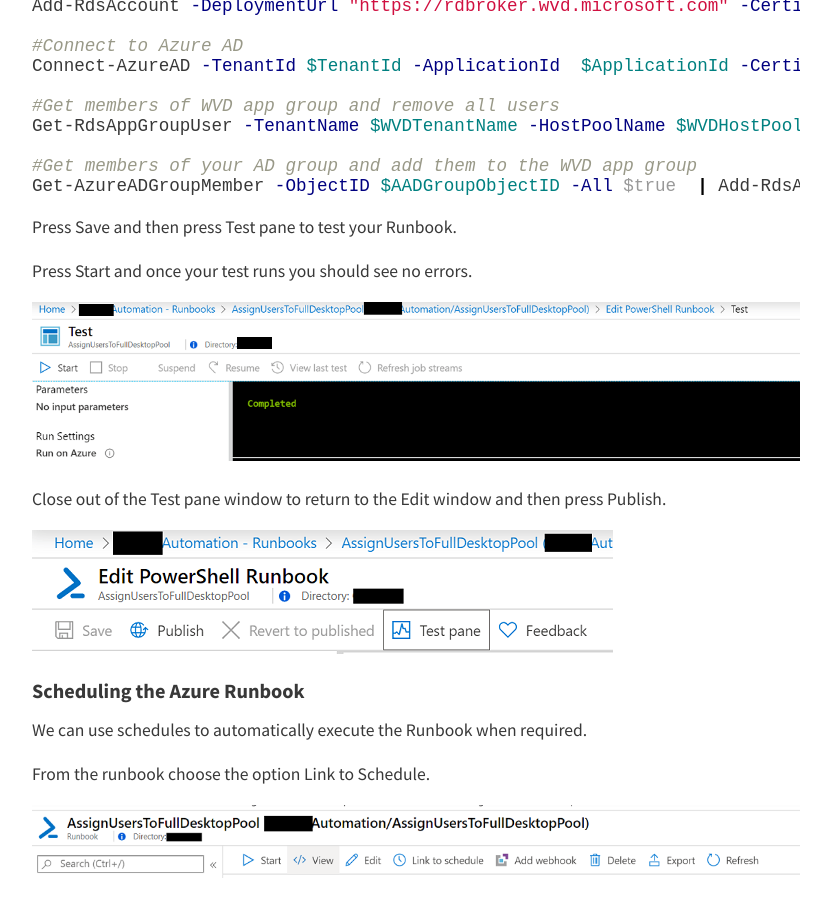
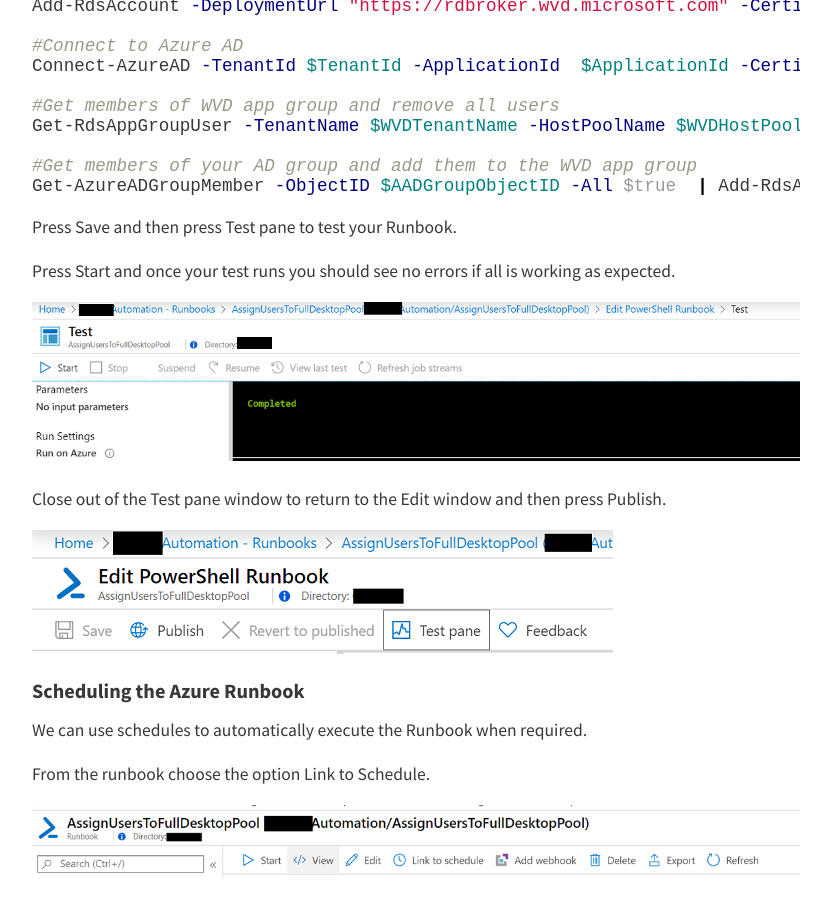
Before and after one commit to rossinthecloud/rossinthecloud.github.io, a Jekyll site: the page built from _posts/2020-02-16-WVD-AddRemoveByADGroup.md, in a window 1280 px wide and 900 px high, scrolled down 7632 px. Shown: the whole window, without its empty margins (224-1055 px from the left). Built offline with Jekyll 4.4.1, drawn with Linux system fonts in a browser that asks for light colours; nearby versions of some CDN libraries; comment, search, counter and statistics services are not loaded.

Commit message:
Update 2020-02-16-WVD-AddRemoveByADGroup.md

````diff
--- a/_posts/2020-02-16-WVD-AddRemoveByADGroup.md
+++ b/_posts/2020-02-16-WVD-AddRemoveByADGroup.md
@@ -154,7 +154,7 @@
 ```
 Press Save and then press Test pane to test your Runbook.
 
-Press Start and once your test runs you should see no errors.
+Press Start and once your test runs you should see no errors if all is working as expected.
 
 ![]({{ site.baseurl }}/assets/img/blog/2020-02-16-WVD-AddRemoveByADGroup/12.png)
 
````
